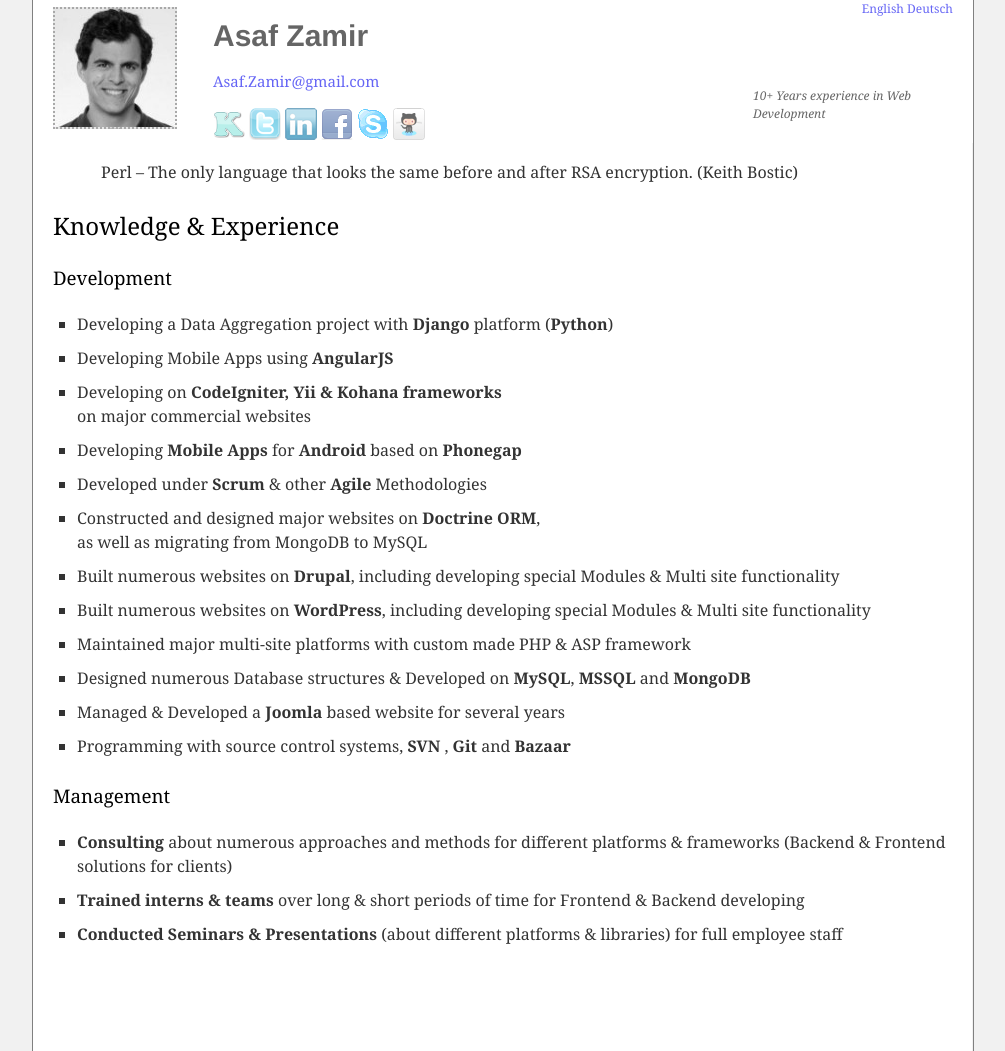
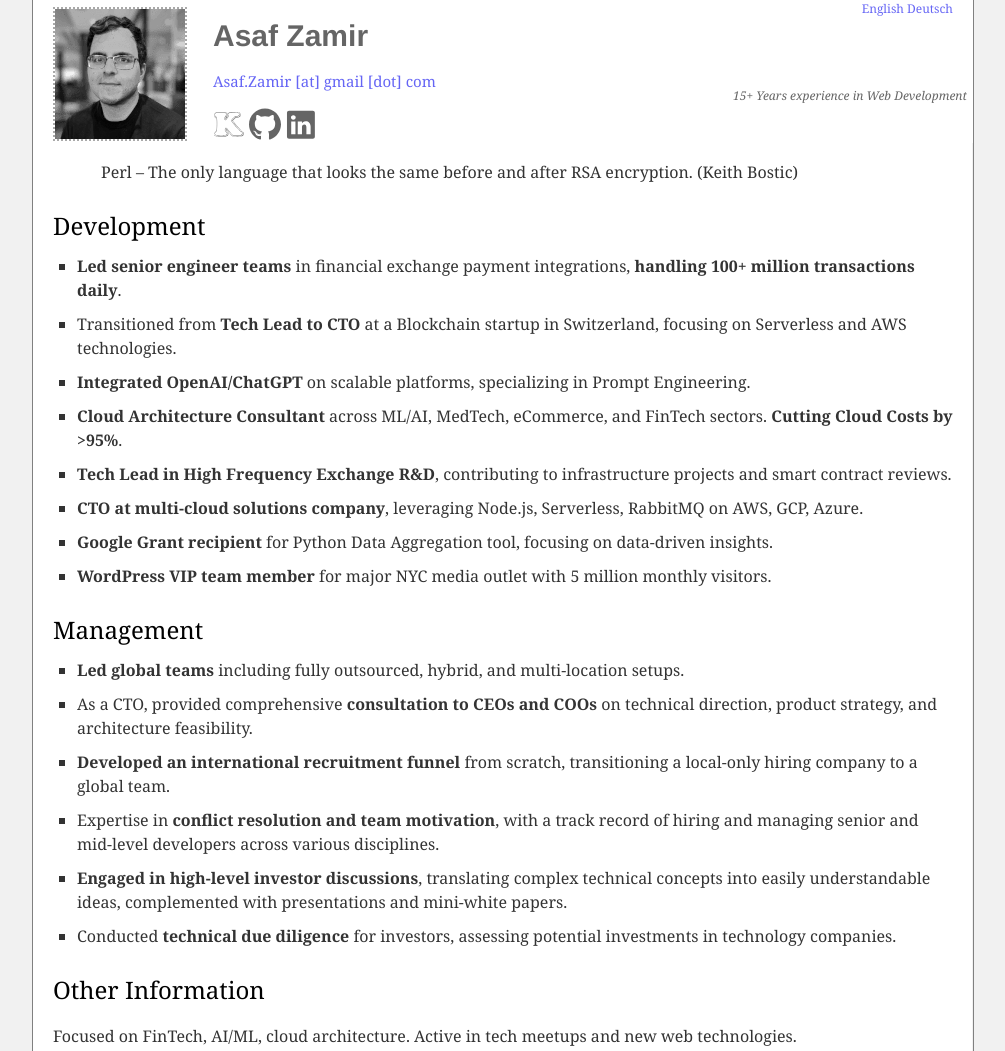
Before and after one commit to kidsil/hire.kidsil.net, a plain HTML site: page index.html in a window 1280 px wide. Shown: the top 1051 px of the page, without its empty margins (138-1143 px from the left). Drawn offline with Linux system fonts and the light colour scheme.

Commit message:
English version updated

```diff
--- a/css/style.css
+++ b/css/style.css
@@ -34,7 +34,7 @@ h1, h2, h3 {
 #content h1, #content h2, #content h3 {
 	color: #000;
 	line-height: 1.5em;
-	margin: 0 0 20px;
+	margin: 0 0 10px;
 }
 
 a:link, .bitcoin-form {
@@ -71,7 +71,7 @@ a:hover, .bitcoin-form:hover {
 	float: right;
 	font-style: italic;
 	margin: 15px 0 18px;
-	width: 220px;
+	width: 240px;
 
 }
 
@@ -96,16 +96,16 @@ blockquote p {
 #illustration {
 	position:absolute;
 	margin:7px 20px;
-	width:120px;
-	height:118px;
+	width:130px;
+	height:130px;
 	border: 2px dotted darkgray;
-	background-image:url('../img/me.jpg');
-	background-position: 0 -2px;
 	overflow:hidden;
+	filter: grayscale(1);
+	cursor: pointer;
 }
 
 #illustration:hover {
-	background-position:120px -2px;
+	filter: grayscale(0);
 }
 
 #main {
@@ -131,7 +131,7 @@ blockquote p {
 }
 
 #cv_info {
-	padding:20px;
+	padding: 20px;
 }
 
 .entry-content {
@@ -145,34 +145,13 @@ p.indentlight {
 #education > ul > li {
 	margin:10px 0;
 }
-#other {
-	margin-top:120px;
+#social-media a {
+	display: inline-block;
 }
-#social-media a {
+
+#social-media img {
 	width: 32px;
 	height: 32px;
-	display: inline-block;
-	background-image: url('../img/social_media.png');
-}
-
-#twitter_link {
-	background-position: 0 164px;
-}
-
-#linkedin_link {
-	background-position: 0 131px;
-}
-
-#fb_link {
-	background-position: 0 99px;
-}
-
-#skype_link {
-	background-position: 0 65px;
-}
-
-#github_link {
-	background-position: 0 32px;
 }
 
 .widget_polylang {
--- a/index.html
+++ b/index.html
@@ -6,7 +6,7 @@
 
     <title>Asaf Zamir | Web &amp; Mobile Consultant</title>
     <link href="http://gmpg.org/xfn/11" rel="profile">
-    <link href="css/style.min.css" media="all" rel="stylesheet" type="text/css">
+    <link href="css/style.css" media="all" rel="stylesheet" type="text/css">
     <link href="img/favicon.png" rel="icon" type="image/png">
     <base target="_blank">
     <script type="text/javascript">
@@ -48,15 +48,21 @@
                         </ul>
                     </div>
 
-                    <div id="illustration"></div>
-
+                    <div id="illustration"><img src="img/me.png" /></div>
                     <div class="top-content">
-                        <h1 id="site-title"><span><a href="http://hire.kidsil.net/" rel="home" target="_self" title="Asaf Zamir">Asaf Zamir</a></span></h1><span id="contact-info"><a href="mailto:asaf.zamir@gmail.com?subject=Looking%20to%20Hire">Asaf.Zamir@gmail.com</a><br>
-                        <br>
-                        <span id="social-media"><a href="http://www.kidsil.net/" id="kidsil_link" title="Blog"></a> <a href="http://www.twitter.com/#!/BadToySoldier" id="twitter_link" title="Twitter"></a> <a href="http://www.linkedin.com/in/asafzamir" id="linkedin_link" title="LinkedIn"></a> <a href="http://www.facebook.com/asaf.zamir" id="fb_link" title="Facebook"></a> <a href="skype:kidsil?call" id="skype_link" title="Skype"></a> <a href="http://www.github.com/kidsil" id="github_link" title="GitHub"></a></span></span>
+                        <h1 id="site-title"><span><a href="http://hire.kidsil.net/" rel="home" target="_self" title="Asaf Zamir">Asaf Zamir</a></span></h1>
+                        <span id="contact-info">
+                            <script>document.write('<a href="mailto:' + ['asaf.zamir','gmail.com'].join('@') + '">Asaf.Zamir [at] gmail [dot] com</a>');</script>
+                            <br><br>
+                            <span id="social-media">
+                                <a href="http://www.kidsil.net/" title="Blog"><img src="img/kidsil.svg" /></a>
+                                <a href="http://www.github.com/kidsil" title="GitHub"><img src="img/github.svg" /></a>
+                                <a href="http://www.linkedin.com/in/asafzamir" title="LinkedIn"><img src="img/linkedin.svg" /></a>
+                            </span>
+                        </span>
 
                             <div id="site-description">
-                            10+ Years experience in Web Development
+                                15+ Years experience in Web Development
                             </div>
                         </div>
                     </div><!-- #branding -->
@@ -73,58 +79,31 @@
                                         <p>Perl &#8211; The only language that looks the same before and after RSA encryption. (Keith Bostic)</p>
                                     </blockquote>
                                     <div id="education">
-                                    <h2>Knowledge &amp; Experience</h2>
-
-                                    <h3>Development</h3>
-
+                                        <h2>Development</h2>
                                         <ul>
-                                        <li>Developing a Data Aggregation project with <strong>Django</strong> platform (<strong>Python</strong>)</li>
-
-                                        <li>Developing Mobile Apps using <strong>AngularJS</strong></li>
-
-                                        <li>Developing on <strong>CodeIgniter, Yii &#038; Kohana frameworks</strong><br>
-                                        on major commercial websites</li>
-
-                                        <li>Developing <strong>Mobile Apps</strong> for <strong>Android</strong> based on <strong>Phonegap</strong></li>
-
-                                        <li>Developed under <strong>Scrum</strong> &#038; other <strong>Agile</strong> Methodologies</li>
-
-                                        <li>Constructed and designed major websites on <strong>Doctrine ORM</strong>,<br>
-                                        as well as migrating from MongoDB to MySQL</li>
-
-                                        <li>Built numerous websites on <strong>Drupal</strong>, including developing special Modules &#038; Multi site functionality</li>
-
-                                        <li>Built numerous websites on <strong>WordPress</strong>, including developing special Modules &#038; Multi site functionality</li>
-
-                                        <li>Maintained major multi-site platforms with custom made PHP &amp; ASP framework</li>
-
-                                        <li>Designed numerous Database structures &#038; Developed on <strong>MySQL</strong>, <strong>MSSQL</strong> and <strong>MongoDB</strong></li>
-
-                                        <li>Managed &#038; Developed a <strong>Joomla</strong> based website for several years</li>
-
-                                        <li>Programming with source control systems, <strong>SVN</strong> , <strong>Git</strong> and <strong>Bazaar</strong></li>
+                                            <li><strong>Led senior engineer teams</strong> in financial exchange payment integrations, <strong>handling 100+ million transactions daily</strong>.</li>
+                                            <li>Transitioned from <strong>Tech Lead to CTO</strong> at a Blockchain startup in Switzerland, focusing on Serverless and AWS technologies.</li>
+                                            <li><strong>Integrated OpenAI/ChatGPT</strong> on scalable platforms, specializing in Prompt Engineering.</li>
+                                            <li><strong>Cloud Architecture Consultant</strong> across ML/AI, MedTech, eCommerce, and FinTech sectors. <strong>Cutting Cloud Costs by >95%</strong>.</li>
+                                            <li><strong>Tech Lead in High Frequency Exchange R&D</strong>, contributing to infrastructure projects and smart contract reviews.</li>
+                                            <li><strong>CTO at multi-cloud solutions company</strong>, leveraging Node.js, Serverless, RabbitMQ on AWS, GCP, Azure.</li>
+                                            <li><strong>Google Grant recipient</strong> for Python Data Aggregation tool, focusing on data-driven insights.</li>
+                                            <li><strong>WordPress VIP team member</strong> for major NYC media outlet with 5 million monthly visitors.</li>
                                         </ul>
-
-                                    <h3>Management</h3>
-
+                                        <h2>Management</h2>
                                         <ul>
-                                        <li><strong>Consulting</strong> about numerous approaches and methods for different platforms &#038; frameworks (Backend &#038; Frontend solutions for clients)</li>
-
-                                        <li><strong>Trained interns &#038; teams</strong> over long &#038; short periods of time for Frontend &#038; Backend developing</li>
-
-                                        <li><strong>Conducted Seminars &#038; Presentations</strong> (about different platforms &#038; libraries) for full employee staff</li>
+                                            <li><strong>Led global teams</strong> including fully outsourced, hybrid, and multi-location setups.</li>
+                                            <li>As a CTO, provided comprehensive <strong>consultation to CEOs and COOs</strong> on technical direction, product strategy, and architecture feasibility.</li>
+                                            <li><strong>Developed an international recruitment funnel</strong> from scratch, transitioning a local-only hiring company to a global team.</li>
+                                            <li>Expertise in <strong>conflict resolution and team motivation</strong>, with a track record of hiring and managing senior and mid-level developers across various disciplines.</li>
+                                            <li><strong>Engaged in high-level investor discussions</strong>, translating complex technical concepts into easily understandable ideas, complemented with presentations and mini-white papers.</li>
+                                            <li>Conducted <strong>technical due diligence</strong> for investors, assessing potential investments in technology companies.</li>
                                         </ul>
                                     </div>
-
                                     <div id="other">
                                         <h2>Other Information</h2>
-
-                                    <p>Currently working on Mobile development, as well as Django development.<br>
-                                    You can most likely find me on one of the many meetups for Startups in Berlin.<br>
-                                    I&#8217;m very interested in new technologies, especially when one talks about Web Development</p>
+                                        <p>Focused on FinTech, AI/ML, cloud architecture. Active in tech meetups and new web technologies.</p>
                                     </div>
-
-                                <p>&nbsp;</p>
                                 </div>
                             </div><!-- .entry-content -->
                         </div><!-- #post-## -->
```
Also changed, not shown: img/github.svg (added), img/kidsil.svg (added), img/linkedin.svg (added), img/me.jpg (deleted), img/me.png (added), img/social_media.png (deleted). Lines whose indentation alone changed are shown as unchanged.
